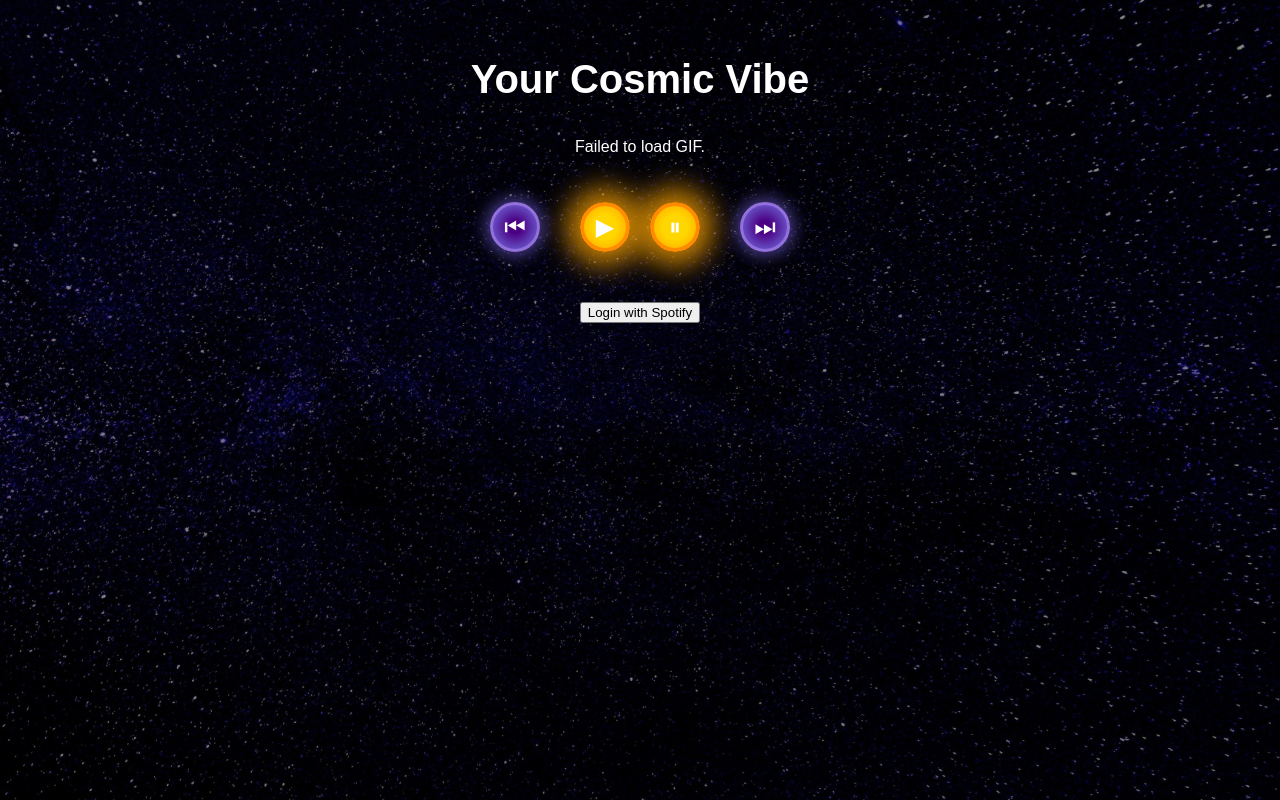
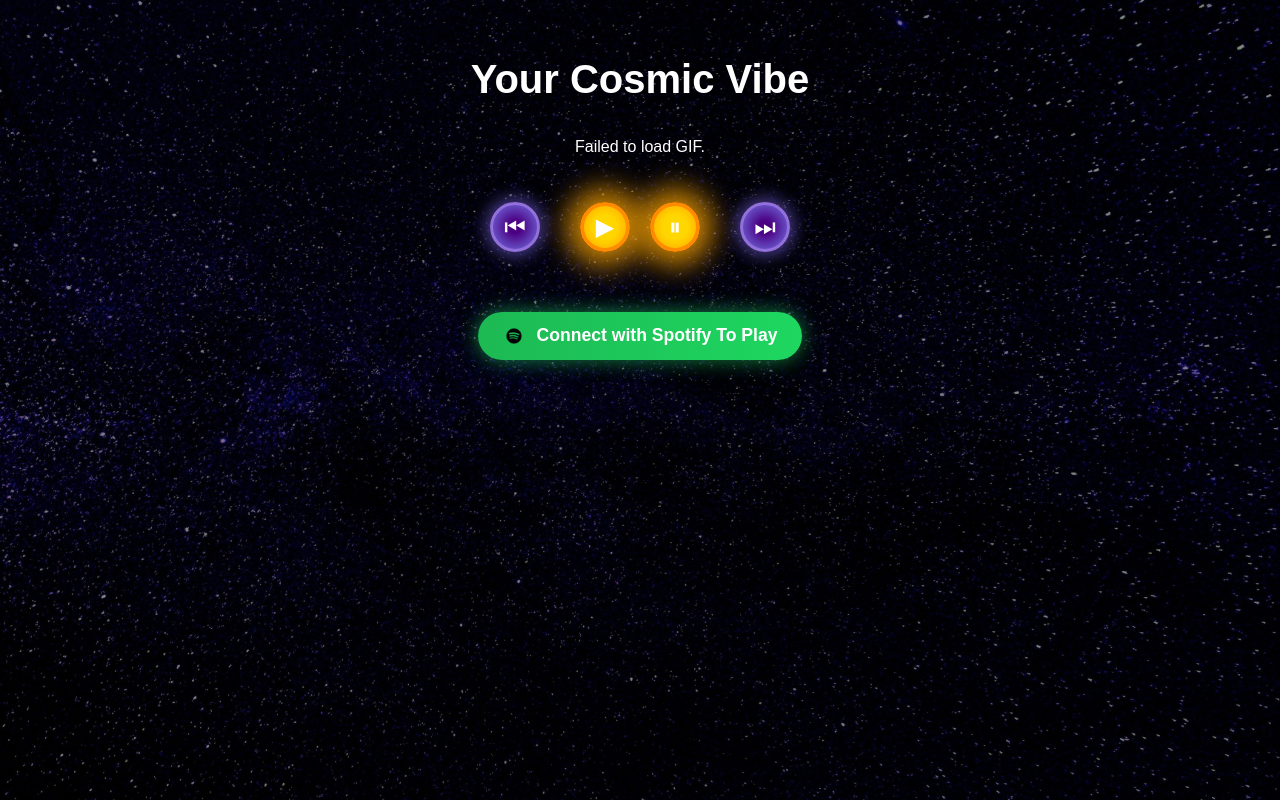
Before and after one commit to kpranat/SPACEJAM, a Flask app: page /vibe.html in a window 1280 px wide. Run offline with Flask 3, Linux system fonts and the light colour scheme; some libraries are stand-ins or nearby versions.

Commit message:
spotify button

```diff
--- a/static/css/vibe.css
+++ b/static/css/vibe.css
@@ -56,6 +56,7 @@
 #vibe-desc{
   font-size: 1.25rem;
   font-family: 'Orbitron', sans-serif;;
+  display: none;
 }
 .planet-buttons {
   display: flex;
@@ -171,3 +172,32 @@
   max-width: 100%;
   height: auto;
 }
+
+.login-spotify {
+  display: inline-flex;
+  align-items: center;
+  justify-content: center;
+  gap: 10px;
+  padding: 12px 24px;
+  background: linear-gradient(90deg, #1DB954 0%, #1ED760 100%);
+  color: white;
+  font-size: 1.1rem;
+  font-weight: bold;
+  border: none;
+  border-radius: 30px;
+  box-shadow: 0 0 20px rgba(30, 215, 96, 0.6);
+  cursor: pointer;
+  transition: transform 0.3s ease, box-shadow 0.3s ease;
+  text-decoration: none;
+  margin-top: 60px
+}
+
+.login-spotify:hover {
+  transform: scale(1.05);
+  box-shadow: 0 0 30px rgba(30, 215, 96, 0.8);
+}
+
+.login-spotify img {
+  width: 24px;
+  height: 24px;
+}
--- a/templates/vibe.html
+++ b/templates/vibe.html
@@ -33,7 +33,11 @@
 
 
        <p id="vibe-desc"></p>
-       <a href="/login-spotify"><button style="margin-top:10px;">Login with Spotify</button></a>
+       <a class="login-spotify" href="/login-spotify">
+        <img src="../static/images/Spotify-Logo-PNG.png" alt="Spotify Logo">
+          Connect with Spotify To Play
+        </a>
+
 
 
     </div>
```
Also changed, not shown: static/images/Spotify-Logo-PNG.png (added).
